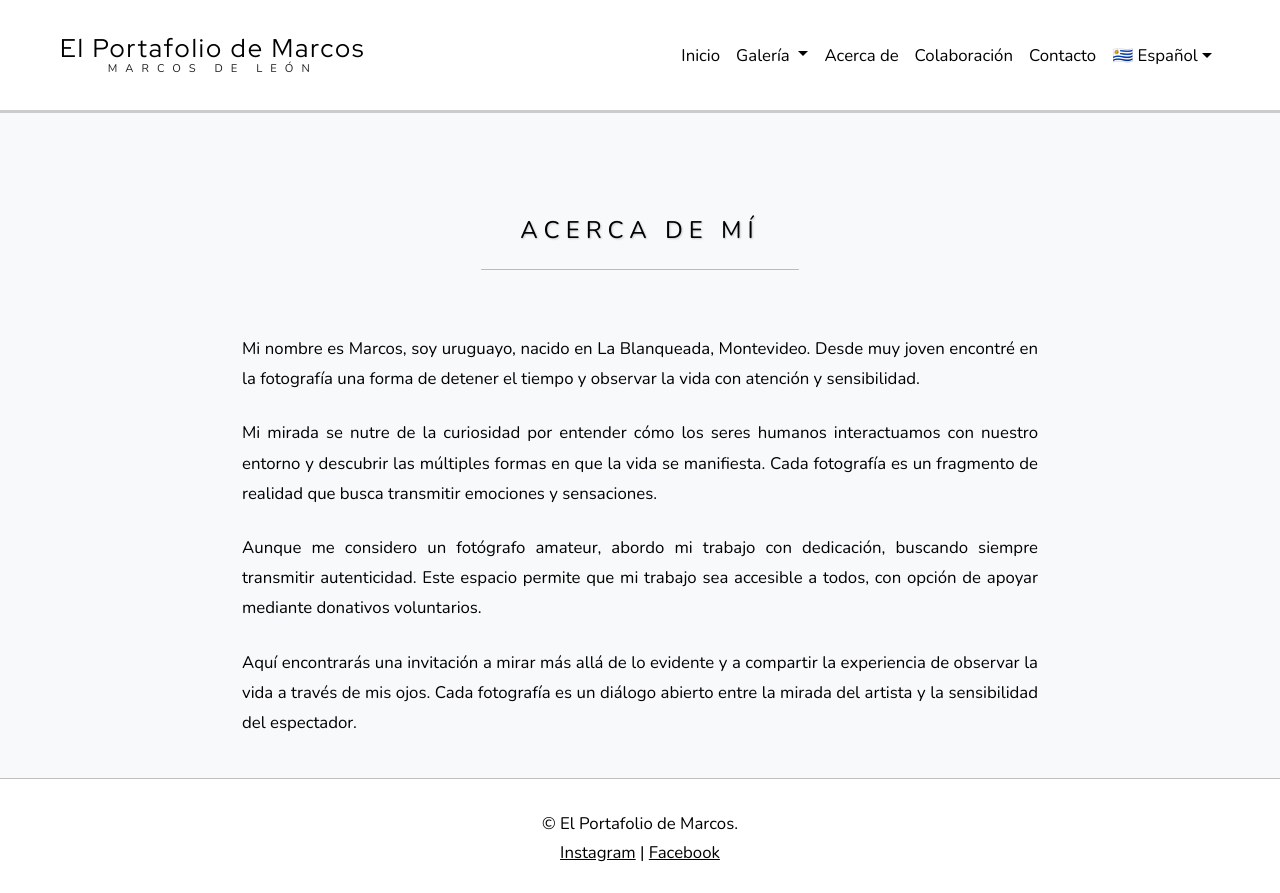
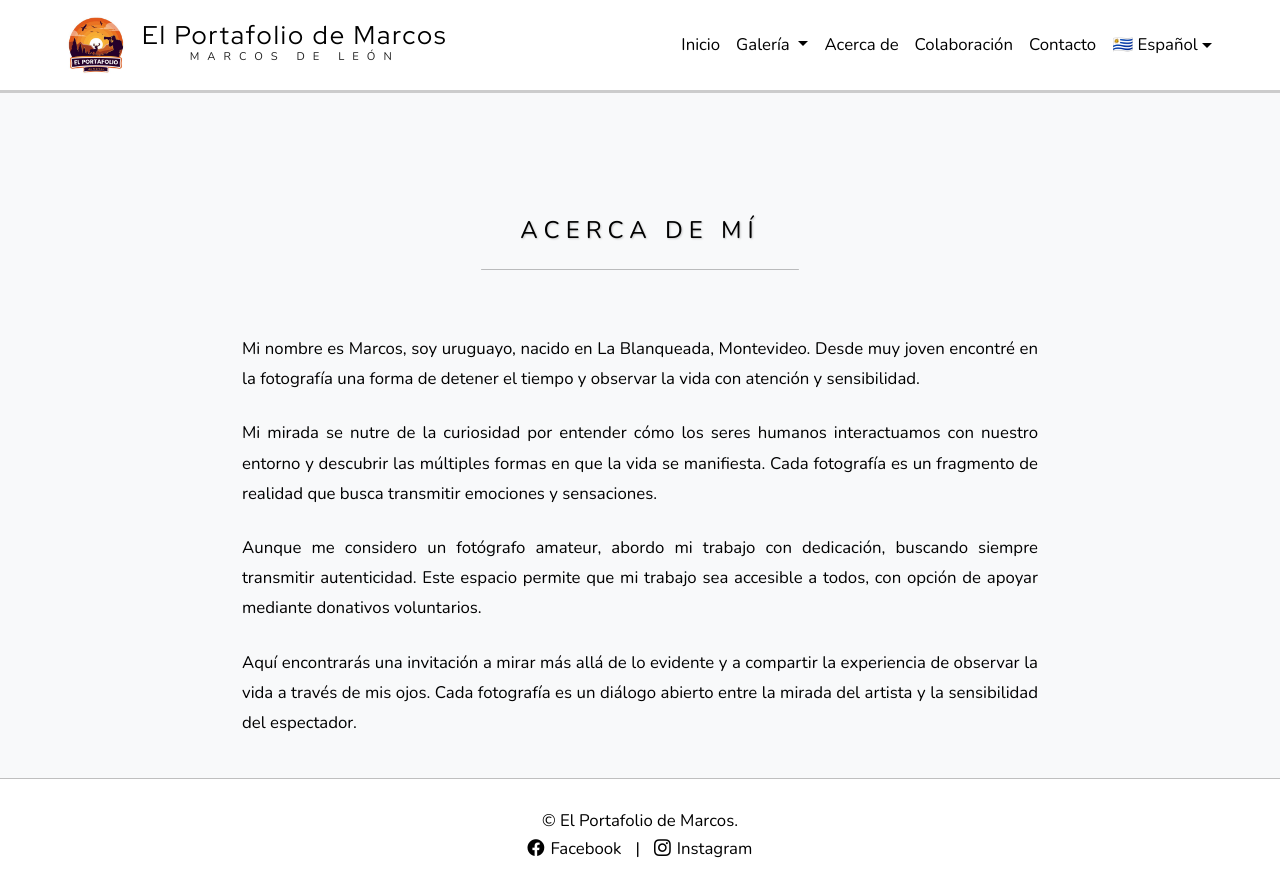
Before and after one commit to elportafoliodemarcos/elportafoliodemarcos, a Django app: page /es/acerca/ in a window 1280 px wide. After the commit the page ends 858 px from the top, so only its background shows below. Run offline with Django 5.2, Linux system fonts and the light colour scheme; data comes from the database, SQL or seed files in the repository; some libraries are stand-ins or nearby versions.

Commit message:
Agregado favicon y ajustes de navbar/footer

```diff
--- a/portafolio/static/portafolio/style.css
+++ b/portafolio/static/portafolio/style.css
@@ -532,9 +532,87 @@ footer {
     margin-bottom: -35px !important;
 }
 footer {
-    padding-top: 0.5rem !important;
-    padding-bottom: 0.5rem !important;
+    padding-top: 0.3rem !important;
+    padding-bottom: 0.3rem !important;
 }
 footer p {
     margin-top: 0.5rem; /* ajusta este valor a tu gusto, ej. 0.5rem o 1rem */
 }
+/* ===========================
+   ICONOS REDES SOCIALES FOOTER
+=========================== */
+.footer-socials {
+    display: flex;
+    justify-content: center;
+    align-items: center;
+    gap: 8px;
+}
+
+.footer-socials a {
+    display: inline-flex;
+    align-items: center;
+    gap: 6px;
+    color: black;
+    text-decoration: none;
+}
+
+.footer-socials i {
+    font-size: 1.1rem;
+}
+
+.footer-socials .separator {
+    margin: 0 6px;
+    color: black;
+}
+/* ===========================
+   LOGO EN NAVBAR
+=========================== */
+.navbar-logo {
+    max-height: 72px;   /* puedes subir a 60px sin tocar el navbar */
+    width: auto;
+    margin-right: 10px;
+    object-fit: contain;
+    display: block;
+}
+.navbar-brand {
+    gap: 0; /* asegura alineación limpia */
+}
+/* ===========================
+   AJUSTE ALTURA NAVBAR
+=========================== */
+.navbar {
+    padding-top: 0.1rem;
+    padding-bottom: 0.1rem;
+}
+.navbar-brand {
+    align-items: center;
+}
+/* ===========================
+   NAVBAR ULTRA COMPACTO
+=========================== */
+
+/* Reduce padding vertical real del navbar */
+.navbar {
+    padding-top: 0.25rem;
+    padding-bottom: 0.25rem;
+}
+
+/* Reduce altura interna del contenedor */
+.navbar .container {
+    padding-top: 0;
+    padding-bottom: 0;
+}
+
+/* Ajusta line-height del brand */
+.navbar-brand .brand-title {
+    line-height: 1.1;
+}
+
+.navbar-brand .brand-subtitle {
+    line-height: 2;
+}
+
+/* Asegura centrado vertical total */
+.navbar-brand {
+    align-items: center;
+}
--- a/portafolio/templates/portafolio/base.html
+++ b/portafolio/templates/portafolio/base.html
@@ -15,6 +15,10 @@
     <!-- CSS de Bootstrap y tu estilo -->
     <link href="https://cdn.jsdelivr.net/npm/bootstrap@5.3.2/dist/css/bootstrap.min.css" rel="stylesheet">
     <link rel="stylesheet" href="{% static 'portafolio/style.css' %}">
+
+    <!-- Favicon -->
+    <link rel="icon" type="image/png" href="{% static 'portafolio/favicon.png' %}">
+    <link rel="apple-touch-icon" sizes="180x180" href="{% static 'portafolio/favicon.png' %}">
 
     <!-- PayPal SDK (UNA SOLA VEZ) -->
     <script
@@ -52,10 +56,13 @@
 <header>
     <nav class="navbar navbar-expand-lg navbar-light fixed-top">
         <div class="container">
-            <a class="navbar-brand text-dark d-flex flex-column align-items-center" href="{% url 'home' %}">
-                 <span class="brand-title">{% trans "El Portafolio de Marcos" %}</span>
-                 <span class="brand-subtitle">Marcos de León</span>
-            </a>
+<a class="navbar-brand text-dark d-flex align-items-center" href="{% url 'home' %}">
+    <img src="{% static 'portafolio/logo.jpg' %}" alt="Logo" class="navbar-logo">
+    <div class="brand-text d-flex flex-column align-items-center">
+        <span class="brand-title">{% trans "El Portafolio de Marcos" %}</span>
+        <span class="brand-subtitle">Marcos de León</span>
+    </div>
+</a>
 
             <button class="navbar-toggler" type="button" data-bs-toggle="collapse" data-bs-target="#navbarNav">
                 <span class="navbar-toggler-icon"></span>
@@ -143,10 +150,19 @@
 <footer>
     <div class="container">
         <p>&copy; {{ now|date:"Y" }} {% trans "El Portafolio de Marcos." %}</p>
-        <p>
-            <a href="https://www.instagram.com/elportafoliodemarcos/" target="_blank">{% trans "Instagram" %}</a> |
-            <a href="https://www.facebook.com/profile.php?id=61586142796268&mibextid=wwXIfr&rdid=txLjlEpG3tBvvT0w&share_url=https%3A%2F%2Fwww.facebook.com%2Fshare%2F1HWfiXdkCZ%2F%3Fmibextid%3DwwXIfr#" target="_blank">{% trans "Facebook" %}</a>
-        </p>
+<p class="footer-socials">
+    <a href="https://www.facebook.com/profile.php?id=61586142796268&mibextid=wwXIfr&rdid=txLjlEpG3tBvvT0w&share_url=https%3A%2F%2Fwww.facebook.com%2Fshare%2F1HWfiXdkCZ%2F%3Fmibextid%3DwwXIfr#" target="_blank">
+        <i class="bi bi-facebook"></i>
+        {% trans "Facebook" %}
+    </a>
+    <span class="separator">|</span>
+    <a href="https://www.instagram.com/elportafoliodemarcos/" target="_blank">
+        <i class="bi bi-instagram"></i>
+        {% trans "Instagram" %}
+    </a>
+</p>
+
+
     </div>
 </footer>
 
```
Also changed, not shown: portafolio/static/portafolio/favicon.png (added), portafolio/static/portafolio/logo.jpg (added).
